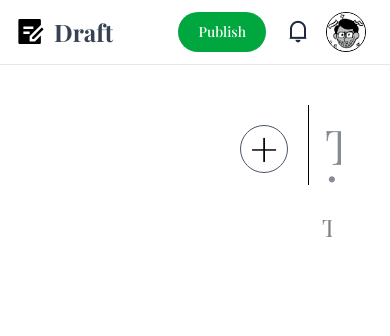
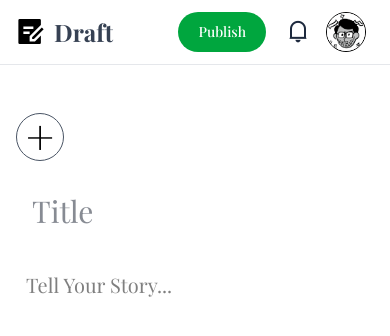
Before and after one commit to Kingsuk-03/Medium-Project, a React (Vite) app in the folder frontend/: page /writeBlog in a window 390 px wide. Shown: the top 336 px of the page. Built offline with nearby package versions, Linux system fonts and the light colour scheme; a web font is replaced by a local one.

Commit message:
fixed some responsiveness

```diff
--- a/frontend/src/components/BlogCard.tsx
+++ b/frontend/src/components/BlogCard.tsx
@@ -18,14 +18,9 @@ export const BlogCard = ({
 }: BlogCardProps) => {
   return (
     <Link to={`/blog/${id}`}>
-      <div className="border-b w-200 border-slate-400 pb-5 pr-50 mb-8 cursor-pointer">
+      <div className="border-b border-slate-400 pb-5 mb-8 cursor-pointer w-full sm:w-[5000px] md:w-[650px] lg:w-[780px]">
         <div>
           <div className="flex flex-row">
-            {/* <img
-              className="w-7 h-7 flex flex-col justify-center rounded-full border-1 border-black mr-2"
-              src={avatar}
-              alt="Rounded avatar"
-            /> */}
             <div className="w-7 h-7 flex flex-col items-center justify-center font-semibold bg-black text-white rounded-full border-1 border-black mr-2">
               {authorName[0].toUpperCase()}
             </div>
@@ -37,7 +32,7 @@ export const BlogCard = ({
             </div>
           </div>
           <div className="font-bold text-xl pt-2">{title}</div>
-          <div className="pt-1">{content.slice(0, 160) + "..."}</div>
+          <div className="pt-1">{content.slice(0, 205) + "..."}</div>
           <div className="mt-7 pb-1 flex justify-between">
             <div className="text-slate-700 text-base">{`${Math.ceil(
               content.length / 400
--- a/frontend/src/pages/AllBlogs.tsx
+++ b/frontend/src/pages/AllBlogs.tsx
@@ -9,7 +9,7 @@ export const AllBlogs = () => {
     <div>
       <AppBar />
       <div className="flex justify-center pt-7">
-        <div className="flex flex-row items-start border-b w-200 border-slate-400 pb-3">
+        <div className="flex flex-row items-start border-b border-slate-400 pb-3 w-full sm:w-[5000px] md:w-[650px] lg:w-[800px]">
           <i className="ri-add-line text-xl text-gray-600 hover:text-black pr-5 hover:cursor-pointer"></i>
           <div className="font-semibold text-lg pr-5 hover:cursor-pointer">
             For You
--- a/frontend/src/pages/Publish.tsx
+++ b/frontend/src/pages/Publish.tsx
@@ -34,9 +34,9 @@ export const Publish = () => {
   return (
     <div>
       <DraftBar publishBlog={publishBlog} />
-      <div className="mx-60">
-        <div className="flex mt-10 mb-4">
-          <div className=" pt-5 pr-5 border-r">
+      <div className="px-4 sm:px-8 md:px-16 lg:px-24 xl:px-40 max-w-screen-xl mx-auto">
+        <div className="flex flex-col sm:flex-row mt-10 mb-4">
+          <div className="pt-2 sm:pt-5 sm:pr-5 sm:border-r border-gray-300 mb-4 sm:mb-0">
             <div className="w-12 h-12 flex items-center justify-center rounded-full border border-gray-600 text-5xl font-extralight pb-1">
               +
             </div>
@@ -44,7 +44,7 @@ export const Publish = () => {
           <textarea
             rows={1}
             placeholder="Title"
-            className="block w-full p-4 text-gray-900 text-5xl focus:outline-none focus:ring-0 focus:border-transparent resize-none"
+            className="block w-full p-4 text-gray-900 text-3xl sm:text-4xl md:text-5xl focus:outline-none focus:ring-0 focus:border-transparent resize-none"
             onInput={(e) => {
               const target = e.target as HTMLTextAreaElement;
               target.style.height = "auto";
@@ -55,11 +55,11 @@ export const Publish = () => {
             }}
           />
         </div>
-        <div className="mb-6 ml-18">
+        <div className="mb-6">
           <textarea
             rows={1}
             placeholder="Tell Your Story..."
-            className="text-2xl rounded-lg block w-full focus:outline-none focus:ring-0 focus:border-transparent p-2.5 resize-none"
+            className="text-xl sm:text-2xl rounded-lg block w-full focus:outline-none focus:ring-0 focus:border-transparent p-2.5 resize-none"
             onInput={(e) => {
               const target = e.target as HTMLTextAreaElement;
               target.style.height = "auto";
```
